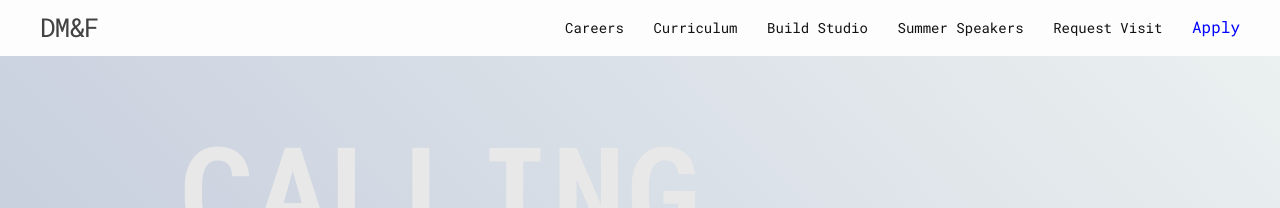
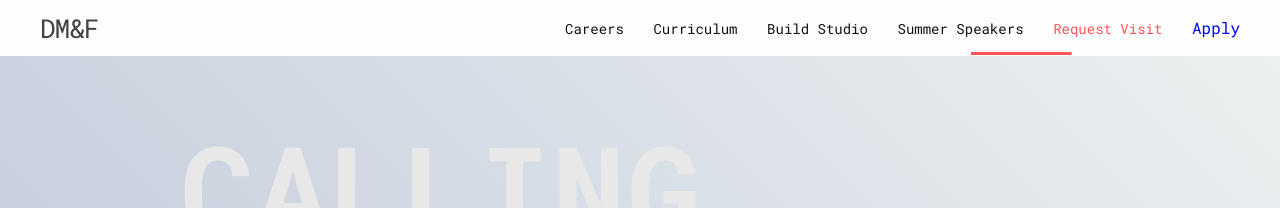
Before and after one commit to jplus-co/iyrs-microsite, a Jekyll site: the page built from index.md, in a window 1280 px wide. Shown: the top 208 px of the page. Built offline with Jekyll 4.4.1, drawn with Linux system fonts in a browser that asks for light colours.

Commit message:
fancy line on nav working

```diff
--- a/_includes/footer.html
+++ b/_includes/footer.html
@@ -55,7 +55,7 @@
 };
 
 var nav = select('nav');
-var links = Array.prototype.slice.call(all('nav > .trigger'));
+var links = Array.prototype.slice.call(all('.nav__page-link'));
 var bounds = nav.getBoundingClientRect();
 var line = select('nav .line');
 var transforms = links.map(function (el) {
@@ -79,12 +79,12 @@
 };
 
 var toCurrent = function toCurrent(evt) {
-	var index = links.indexOf(select('nav a[aria-current="page"]'));
+	var index = links.indexOf(select('[aria-current="page"]'));
 	line.style.transform = transform(index);
 };
 
 var setActive = function setActive(evt) {
-	select('nav a[aria-current="page"]').removeAttribute('aria-current');
+	select('[aria-current="page"]').removeAttribute('aria-current');
 	evt.currentTarget.setAttribute('aria-current', 'page');
 };
 
--- a/_includes/header.html
+++ b/_includes/header.html
@@ -22,11 +22,11 @@
             {% assign my_page = site.pages | where: "path", path | first %}
             {% if my_page.link-name %}
             <a class="nav__page-link" href="{{ my_page.url | relative_url }}">{{ my_page.link-name | escape }}</a>
-            <div class="line"></div>
             {% endif %}
           {% endfor %}
-          <a class="nav__page-link" href="{{ my_page.url | relative_url }}">Request Visit</a>
+          <a aria-current="page" class="nav__page-link" href="{{ my_page.url | relative_url }}">Request Visit</a>
           <a id="nav__apply" class="page-link" href="{{ my_page.url | relative_url }}">Apply</a>
+          <div class="line"></div>
         </div>
       </nav>
     {% endif %}
--- a/_sass/minima/_layout.sass
+++ b/_sass/minima/_layout.sass
@@ -33,10 +33,14 @@
 
 $ease-out-quint: cubic-bezier(0.23, 1, 0.32, 1)
 
+header
+  display: flex
+  justify-content: space-between
+  align-items: center
 
 .nav
-  float: right
   line-height: $base-line-height * $base-font-size * 2.25
+  position: relative
 
   .line
     position: absolute
```
